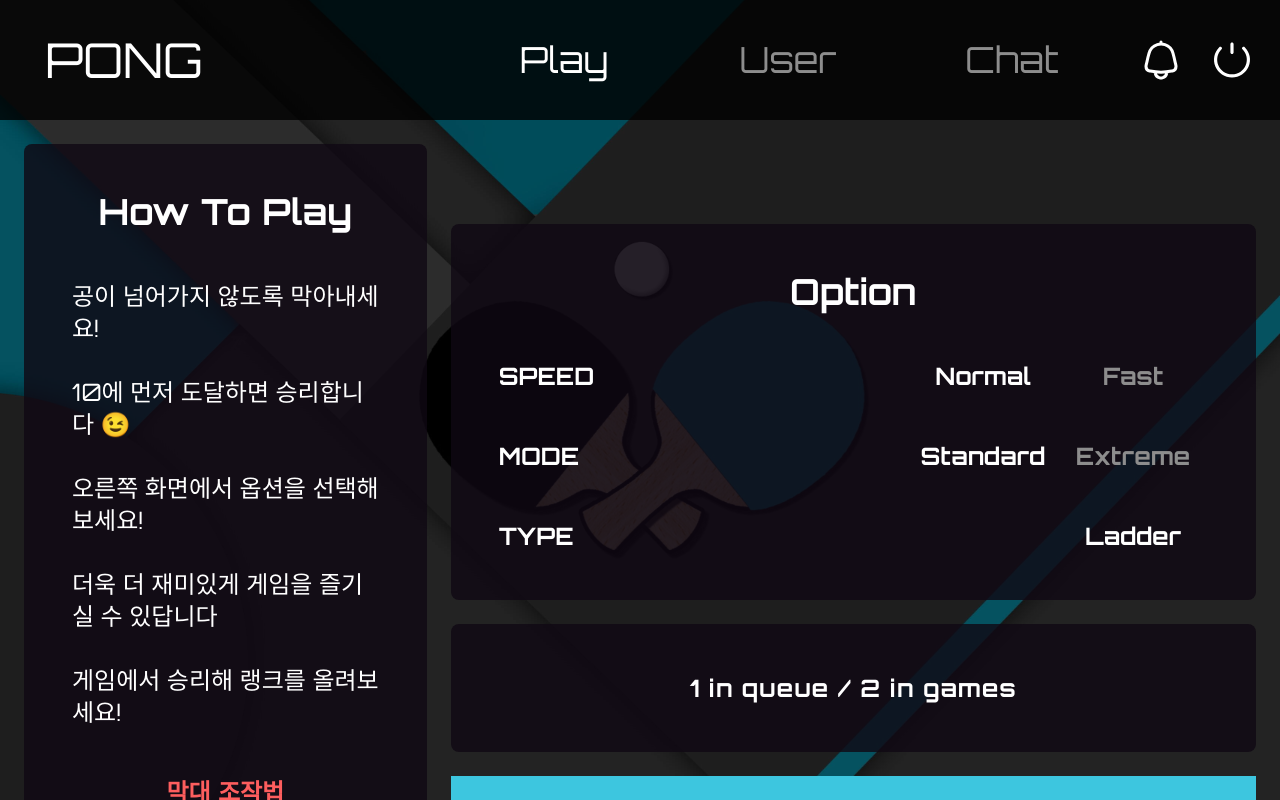
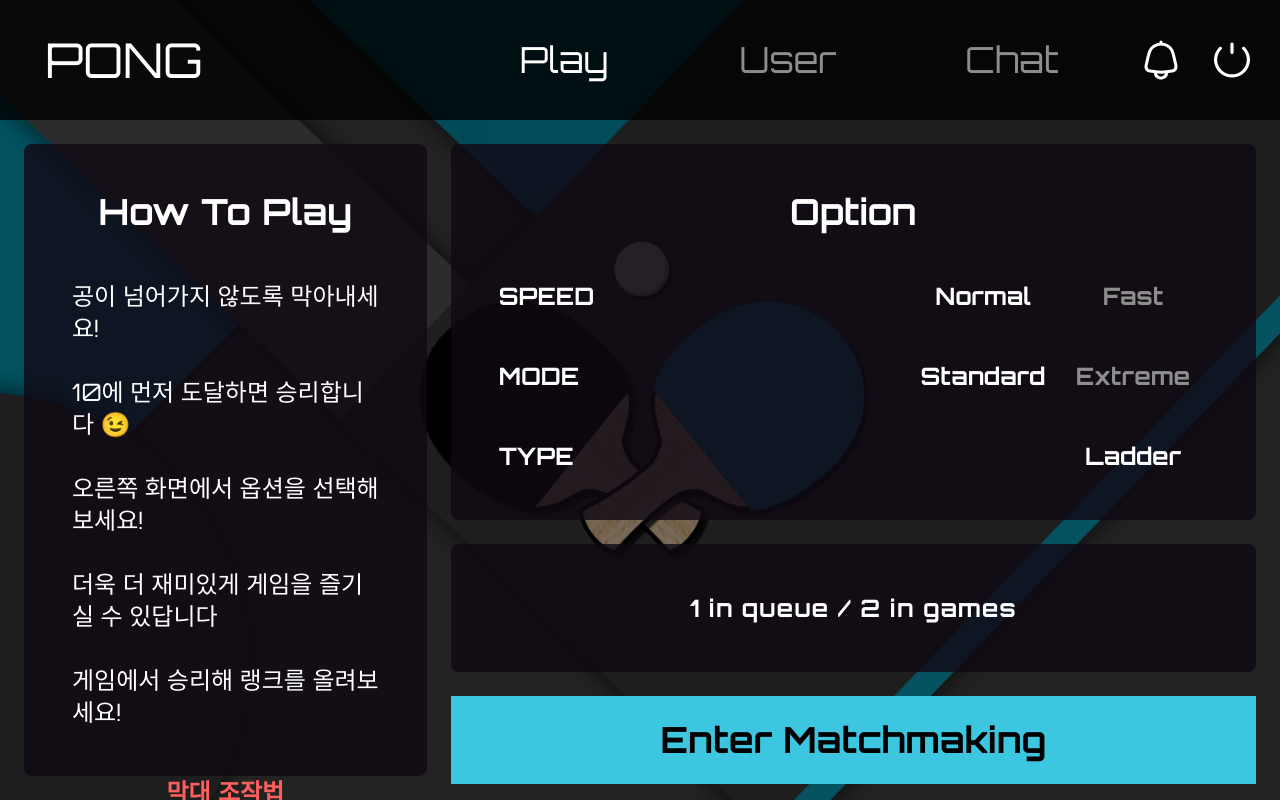
Before and after one commit to ssoyeong-lee/frontend, a Next.js app: page /play in a window 1280 px wide. Shown: the top 800 px of the page. Built offline with nearby package versions, Linux system fonts and the light colour scheme.

Commit message:
FIX: Chat 페이지 h-full 적용

```diff
--- a/src/pages/play/index.tsx
+++ b/src/pages/play/index.tsx
@@ -12,13 +12,17 @@ export default function Play() {
     <>
       <TopNav />
       <Container>
-        <FlexBox className="w-full gap-6">
+        <FlexBox className="h-full w-full gap-6">
           <div className="basis-1/3 h-full">
             <HowToPlayCard />
           </div>
           <FlexBox className="basis-2/3 h-full gap-6" direction="col">
-            <OptionCard />
-            <QueueCard queue={1} game={2} />
+            <div className="h-fit w-full">
+              <OptionCard />
+            </div>
+            <div className="h-fit w-full">
+              <QueueCard queue={1} game={2} />
+            </div>
             <GameButton isFinding={false} />
             <GameLoader isFinding={true} />
           </FlexBox>
```
